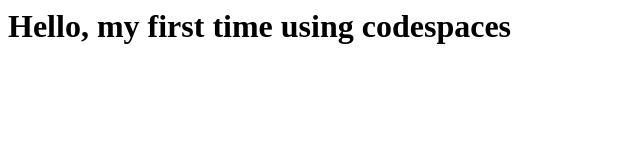
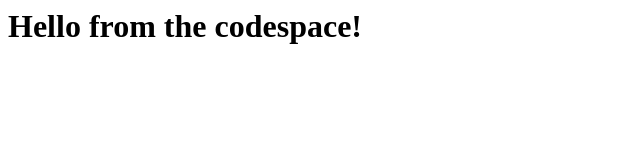
Before and after one commit to Acel-01/skills-code-with-codespaces, a plain HTML site: page index.html in a window 1280 px wide. Shown: the whole page, without its empty margins (0-640 px from the left). Drawn offline with Linux system fonts and the light colour scheme.

Commit message:
Adding hello from the codespace!

```diff
--- a/index.html
+++ b/index.html
@@ -1,3 +1,3 @@
 <html>
-  <h1>Hello, my first time using codespaces</h1>
+  <h1>Hello from the codespace!</h1>
 </html>
```
